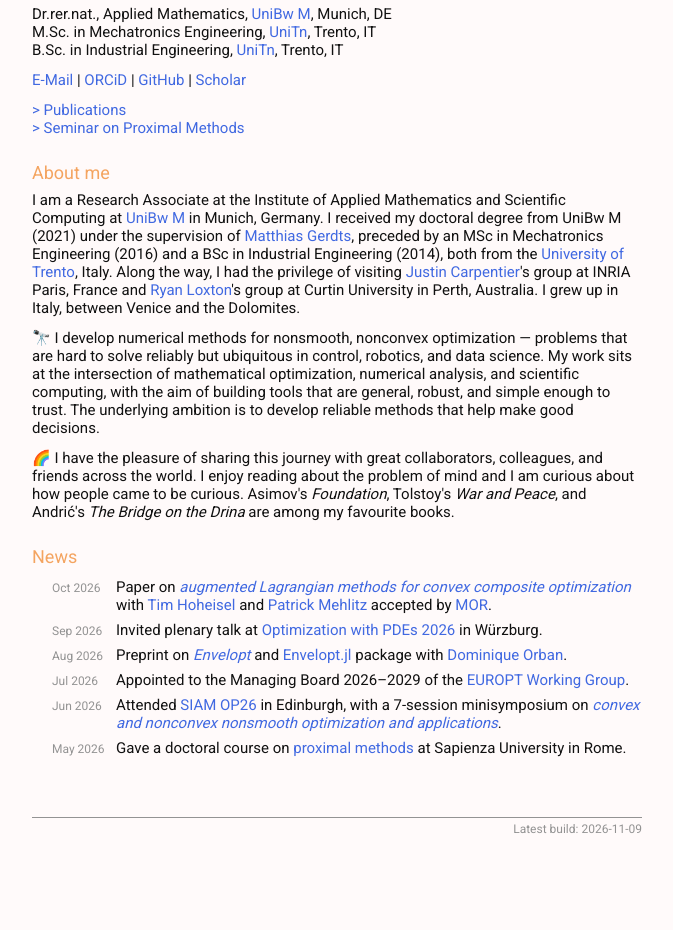
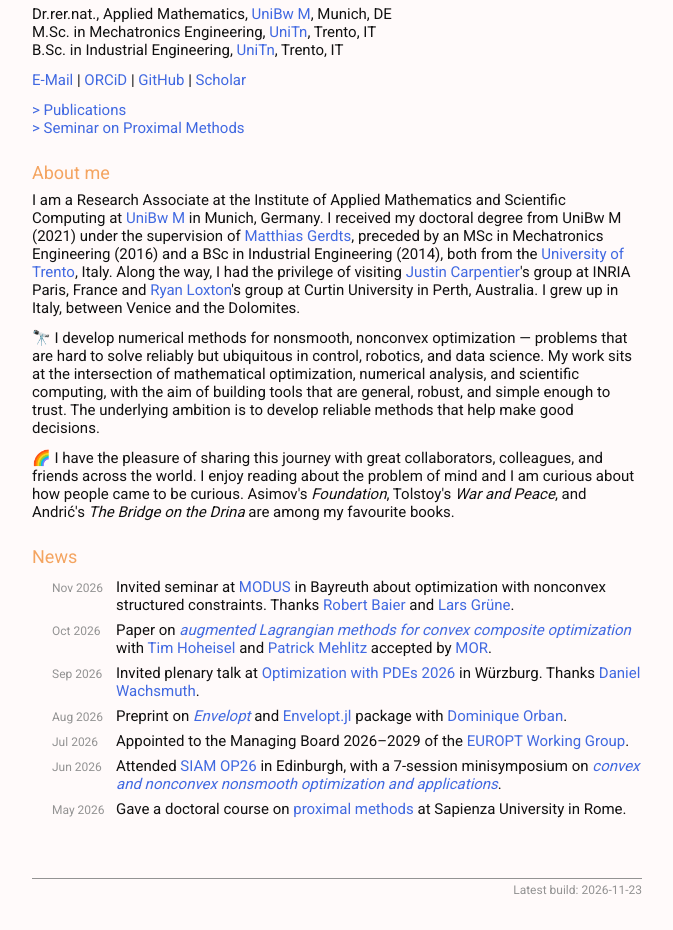
Before and after one commit to aldma/aldma.github.io, a plain HTML site: page index.html in a window 1280 px wide. Shown: the part 85-1015 px from the top of the page, without its empty margins (303-976 px from the left). Before the commit the page ends 954 px from the top, so only its background shows below. Drawn offline with Linux system fonts and the light colour scheme.

Commit message:
news: add MODUS Bayreuth

```diff
--- a/index.html
+++ b/index.html
@@ -80,17 +80,16 @@
 		<h2>News</h2>
 
 		<dl class="news">
-			<!--<dt>Nov 2026</dt>
-			<dd>Invited seminar at <a href="https://www.modus.uni-bayreuth.de/en/index.html" target="_blank" rel="noopener noreferrer">MODUS</a> in Bayreuth.</dd>
-
 			<dt>Nov 2026</dt>
-			<dd>Doctoral course on <a href="proxseminar.html">proximal methods</a> at UniBw M.</dd>-->
+			<dd>Invited seminar at <a href="https://www.modus.uni-bayreuth.de/en/index.html" target="_blank" rel="noopener noreferrer">MODUS</a> in Bayreuth about optimization with nonconvex structured constraints.
+				Thanks <a href="https://www.modus.uni-bayreuth.de/en/members/core-team/Baier/index.php" target="_blank" rel="noopener noreferrer">Robert Baier</a> and <a href="https://www.modus.uni-bayreuth.de/en/members/executive-board/prof-gruene/index.php" target="_blank" rel="noopener noreferrer">Lars Grüne</a>.</dd>
 
 			<dt>Oct 2026</dt>
 			<dd>Paper on <a href="publications.html#demarchi2025augmented"><em>augmented Lagrangian methods for convex composite optimization</em></a> with <a href="https://www.math.mcgill.ca/hoheisel/" target="_blank" rel="noopener noreferrer">Tim Hoheisel</a> and <a href="https://tu-dresden.de/mn/math/numerik/das-institut/beschaeftigte" target="_blank" rel="noopener noreferrer">Patrick Mehlitz</a> accepted by <a href="https://pubsonline.informs.org/journal/moor" target="_blank" rel="noopener noreferrer">MOR</a>.</dd>
 
 			<dt>Sep 2026</dt>
-			<dd>Invited plenary talk at <a href="https://www.mathematik.uni-wuerzburg.de/en/schools/optimization-with-partial-differential-equations/" target="_blank" rel="noopener noreferrer">Optimization with PDEs 2026</a> in Würzburg.</dd>
+			<dd>Invited plenary talk at <a href="https://www.mathematik.uni-wuerzburg.de/en/schools/optimization-with-partial-differential-equations/" target="_blank" rel="noopener noreferrer">Optimization with PDEs 2026</a> in Würzburg.
+			Thanks <a href="https://www.mathematik.uni-wuerzburg.de/optimalcontrol/team/wachsmuth-daniel/" target="_blank" rel="noopener noreferrer">Daniel Wachsmuth</a>.</dd>
 
 			<dt>Aug 2026</dt>
 			<dd>Preprint on <a href="publications.html#demarchi2026envelopt"><em>Envelopt</em></a> and <a href="https://github.com/JuliaSmoothOptimizers/Envelopt.jl" target="_blank" rel="noopener noreferrer">Envelopt.jl</a> package with <a href="https://dpo.github.io/" target="_blank" rel="noopener noreferrer">Dominique Orban</a>.</dd>
@@ -106,7 +105,7 @@
 		</dl>
 
 		<div id="footer" align=right>
-			<a>Latest build: 2026-11-09</a>
+			<a>Latest build: 2026-11-23</a>
 		</div>
 
 	</div>
```
